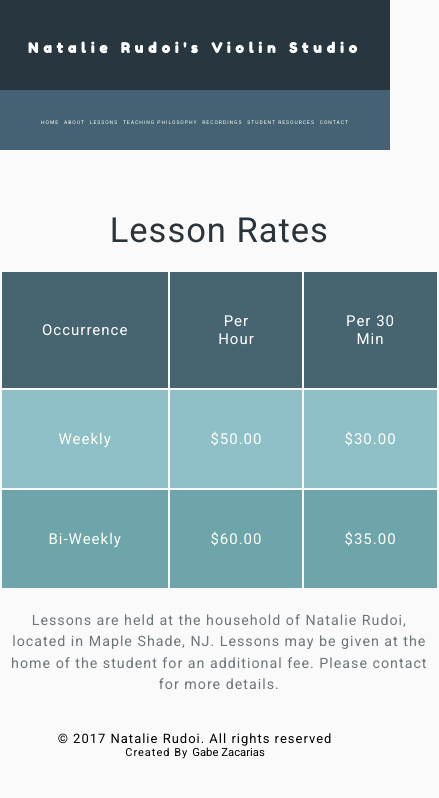
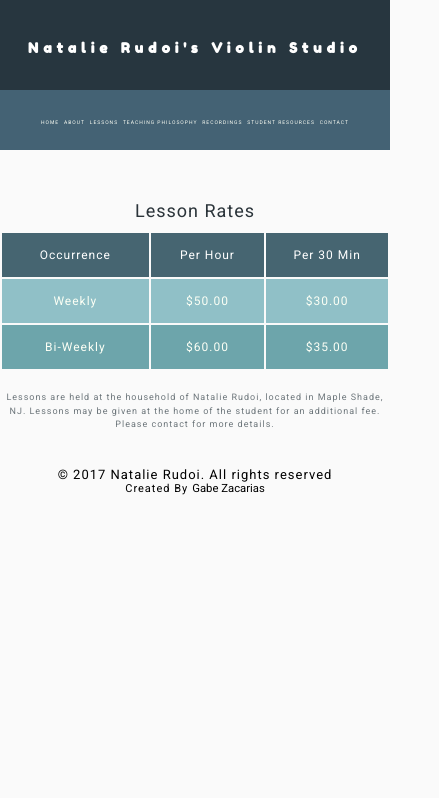
Before and after one commit to natalierudoi/natalierudoi.github.io, a plain HTML site: page lessons.html in a window 390 px wide. Shown: the whole page, 439 px wide, since content can reach past the window. Drawn offline with nearby package versions, Linux system fonts and the light colour scheme; a web font is replaced by a local one.

Commit message:
lessons mobile under 600

```diff
--- a/css/stylehome.css
+++ b/css/stylehome.css
@@ -384,3 +384,21 @@ nav a {
     height: 175px;
   }
 }
+
+@media (min-width: 300px) and (max-width: 600px) {
+  table {
+    max-width: 400px;
+    padding-top: 10px;
+  }
+  caption {
+    font-size: 1.2em;
+    padding-top: 90px;
+  }
+  th, td {
+    font-size: 12px;
+    padding: 15px;
+  }
+  tfoot td {
+    font-size: .6em;
+  }
+}
```
